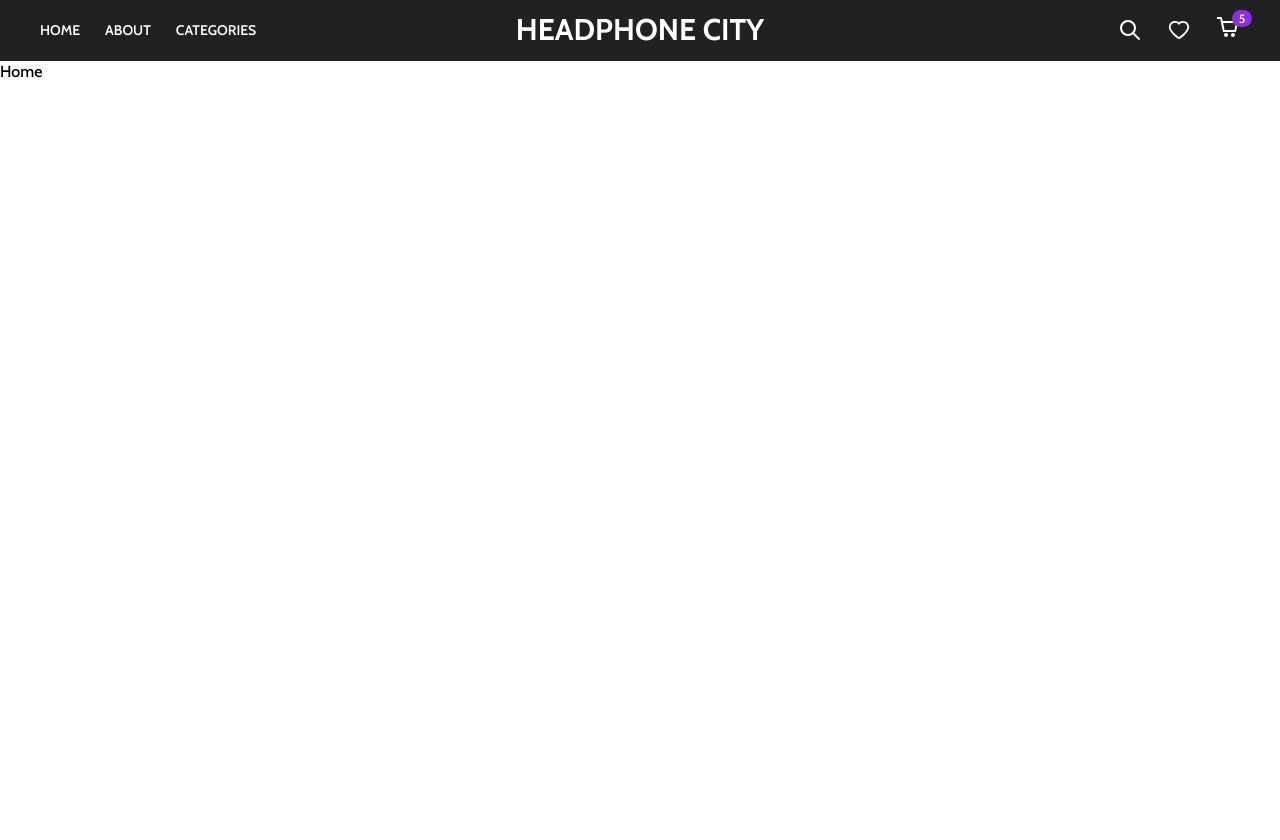
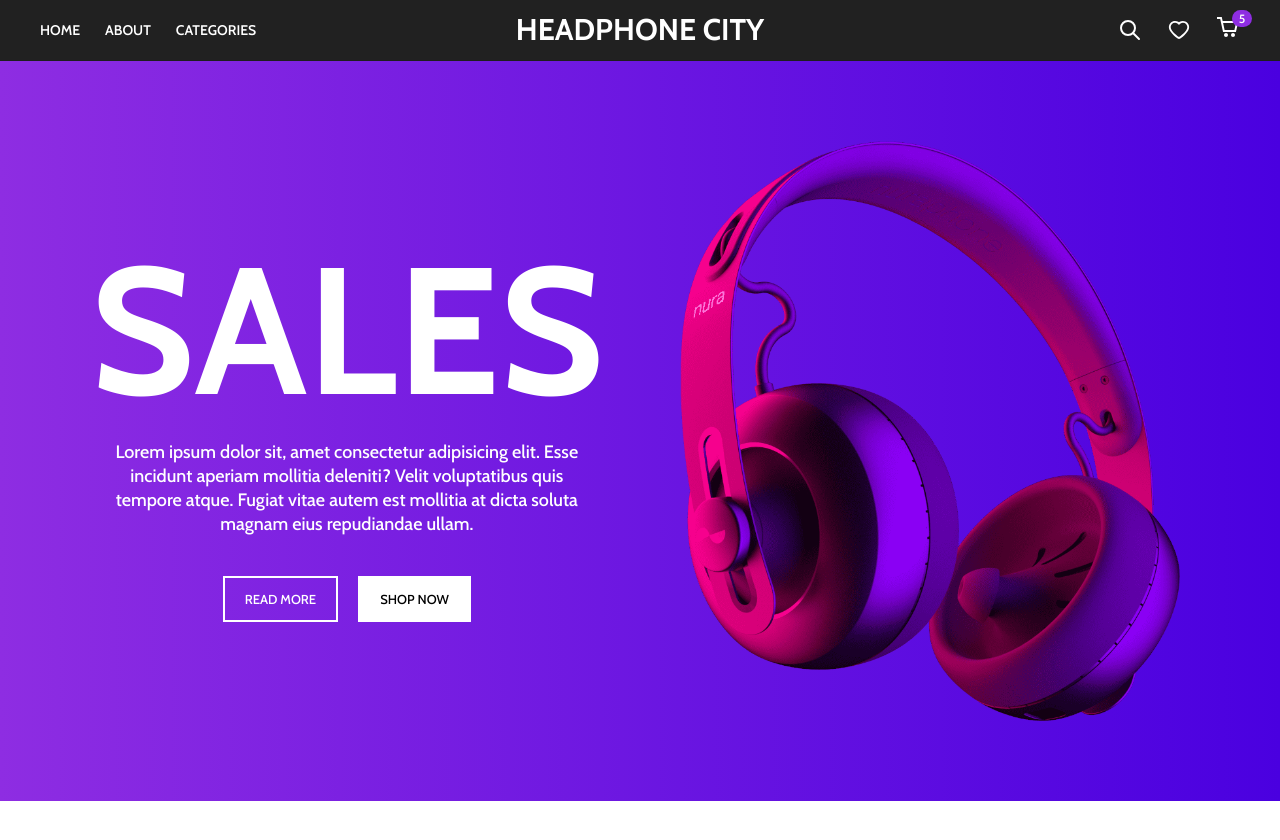
Before and after one commit to i-m-prabhat/Headphone-City, a React (Create React App) app in the folder client/: page / in a window 1280 px wide. Shown: the top 840 px of the page. Built offline with nearby package versions, Linux system fonts and the light colour scheme.

Commit message:
banner Section hero-section completed

```diff
--- a/client/src/components/Home/Banner/Banner.jsx
+++ b/client/src/components/Home/Banner/Banner.jsx
@@ -1,6 +1,20 @@
 import "./Banner.scss";
+import BannerImg from "../../../assets/banner-img.png"
+
 const Banner = () => {
-    return <div>Banner</div>;
+    return <div className="hero-banner">
+        <div className="content">
+            <div className="text-content">
+                <h1>SALES</h1>
+                <p>Lorem ipsum dolor sit, amet consectetur adipisicing elit. Esse incidunt aperiam mollitia deleniti? Velit voluptatibus quis tempore atque. Fugiat vitae autem est mollitia at dicta soluta magnam eius repudiandae ullam.</p>
+                <div className="ctas">
+                    <div className="banner-cta">Read More</div>
+                    <div className="banner-cta v2">Shop Now</div>
+                </div>
+            </div>
+            <img className="banner-img" src={BannerImg} alt="Banner img" />
+        </div>
+    </div>;
 };
 
 export default Banner;
--- a/client/src/components/Home/Banner/Banner.scss
+++ b/client/src/components/Home/Banner/Banner.scss
@@ -1 +1,117 @@
 @import "../../../css-config/mixins.scss";
+
+.hero-banner {
+    padding: 48px 0;
+    position: relative;
+    background-image: linear-gradient(to right, #8e2de2, #4a00e0);
+
+    @include md {
+        height: calc(100vh - 60px);
+    }
+
+    .content {
+        height: 100%;
+        display: flex;
+        justify-content: flex-end;
+        align-items: center;
+        flex-direction: column-reverse;
+        max-width: calc(100% - 20px);
+        margin: 0 auto;
+        position: relative;
+
+        @include md {
+            flex-direction: row;
+            max-width: 1200px;
+        }
+
+        .banner-img {
+            position: relative;
+            z-index: 9;
+            width: 200px;
+            margin-bottom: 20px;
+
+            @include md {
+                width: 500px;
+                margin-right: 60px;
+                margin-top: 0;
+                margin-bottom: 0;
+                height: 580px;
+            }
+
+            @include xxl {
+                width: 600px;
+                margin-right: 0;
+                margin-top: 0;
+            }
+        }
+
+        .text-content {
+            color: white;
+            text-align: center;
+            display: flex;
+            flex-direction: column;
+            align-items: center;
+
+            @include md {
+                position: absolute;
+                left: 50px;
+                top: 50%;
+                transform: translateY(-50%);
+            }
+
+            @include xxl {
+                left: 0;
+            }
+
+            h1 {
+                font-size: 80px;
+                font-weight: 700px;
+                line-height: 1;
+                margin-bottom: 20px;
+
+                @include md {
+                    font-size: 180px;
+                }
+            }
+
+            p {
+                max-width: 300px;
+                font-size: 14px;
+                line-height: 20px;
+                margin-bottom: 20px;
+
+                @include md {
+                    max-width: 500px;
+                    font-size: 18px;
+                    line-height: 24px;
+                    margin-bottom: 40px;
+                }
+            }
+
+            .ctas {
+                display: flex;
+                justify-content: center;
+                gap: 20px;
+
+                .banner-cta {
+                    text-transform: uppercase;
+                    font-size: 13px;
+                    font-weight: 500px;
+                    // width: fit-content;
+                    border: 2px solid white;
+                    padding: 10px 20px;
+                    cursor: pointer;
+
+                    &.v2 {
+                        background-color: white;
+                        color: #000;
+                    }
+
+                    &:hover {
+                        opacity: 0.6;
+                    }
+                }
+            }
+        }
+    }
+}
--- a/client/src/components/Home/Home.jsx
+++ b/client/src/components/Home/Home.jsx
@@ -1,6 +1,9 @@
+import Banner from "./Banner/Banner";
 import "./Home.scss";
 const Home = () => {
-    return <div className="home">Home</div>;
+    return <div className="home">
+        <Banner/>
+    </div>;
 };
 
 export default Home;
```
